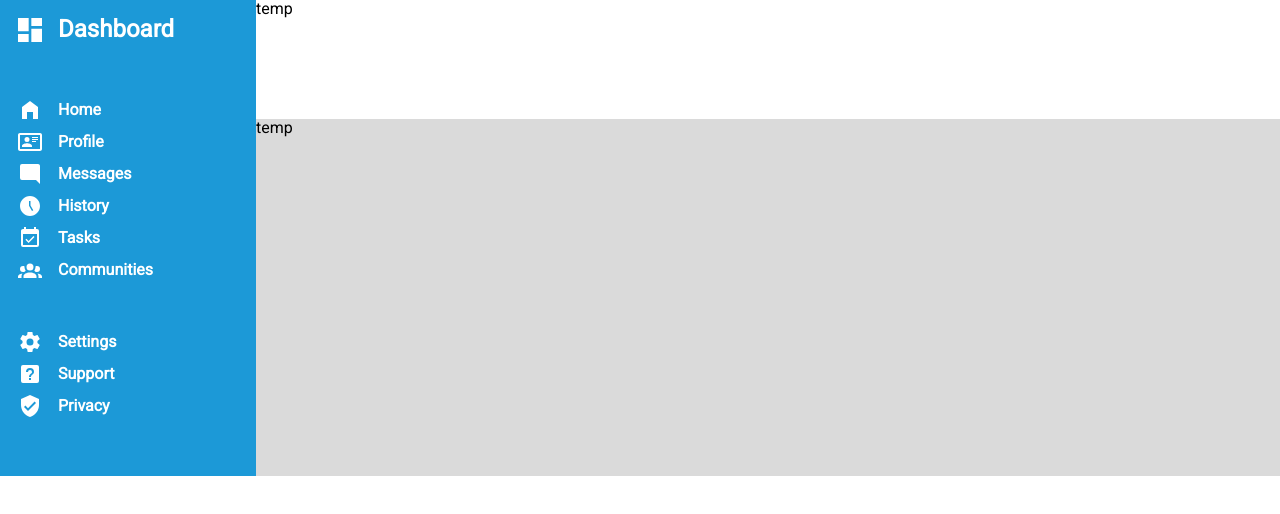
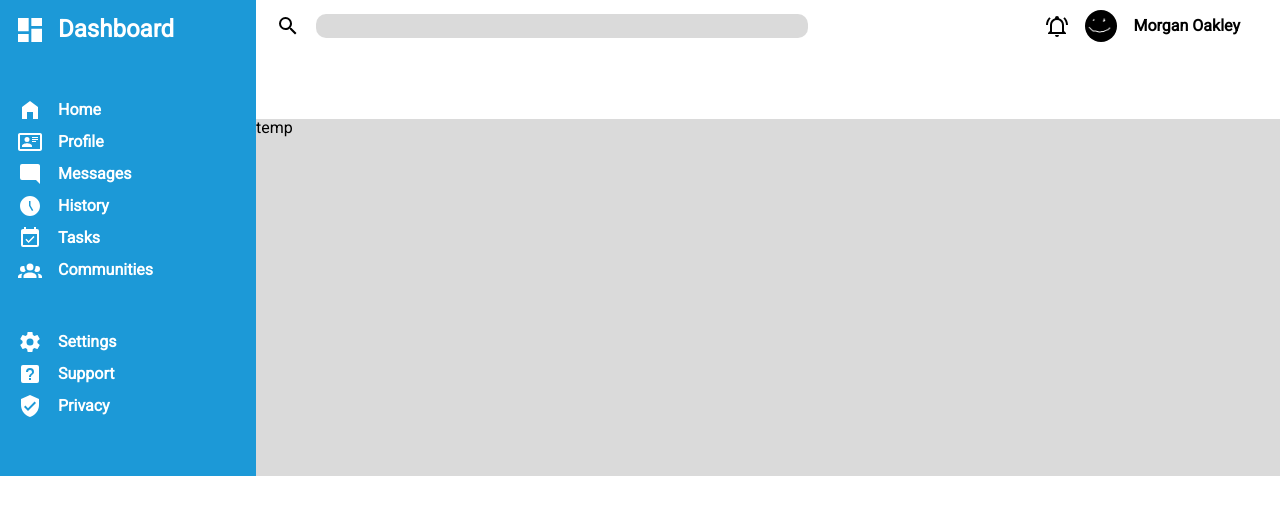
Before and after one commit to kevin2b/admin-dashboard, a plain HTML site: page index.html in a window 1280 px wide. Drawn offline with Linux system fonts and the light colour scheme.

Commit message:
Add first row of header content

```diff
--- a/index.html
+++ b/index.html
@@ -39,7 +39,16 @@
           <div class="sidebar-body-text"> Privacy </div>
         </div>
       </div>
-      <div class="header"> temp
+      <div class="header">
+        <div class="header-first-row">
+          <img class="header-image" src="./images/magnify.svg" alt="Magnify icon">
+          <input type="search" name="search" id="search-bar">
+          <img class="header-image" src="./images/bell-ring-outline.svg" alt="Bell ring icon">
+          <div class="header-profile-image"> </div>
+          <div class="header-name"> Morgan Oakley </div>
+        </div>
+        <div class="header-second-row">
+        </div>
       </div>
       <div class="content"> temp
       </div>
--- a/style/styles.css
+++ b/style/styles.css
@@ -16,7 +16,7 @@ html{
 
 .container{
   display:grid;
-  grid-template: 3fr 9fr / 2fr 8fr;
+  grid-template: 3fr 9fr / 2fr minmax(500px, 8fr);
 }
 
 .sidebar{
@@ -63,6 +63,47 @@ html{
   align-items: center;
 }
 
-.content{
+.content,
+#search-bar{
   background-color: #8080804a;
 }
+
+.header{
+  padding: 10px 20px;
+}
+
+.header-first-row{
+  display: flex;
+  gap: 1rem;
+  align-items: center;
+}
+
+.header-image{
+  width: auto;
+  height: 1.5rem;
+  flex-shrink: 0;
+}
+
+#search-bar{
+  border-radius: 10px;
+  height: 1.5rem;
+  border: none;
+  margin-right: auto;
+  width: max(100px,50%);
+}
+
+.header-profile-image{
+  width: 2rem;
+  height: 2rem;
+  border-radius: 50%;
+  background-image: url("../images/profile-picture.png");
+  background-size: cover;
+  flex-shrink: 0;
+}
+
+.header-name{
+  font-weight: 700;
+  margin-right: 20px;
+  flex-shrink: 0;
+  word-break: break-all;
+}
```
Also changed, not shown: images/bell-ring-outline.svg (added), images/magnify.svg (added), images/profile-picture.png (added).
